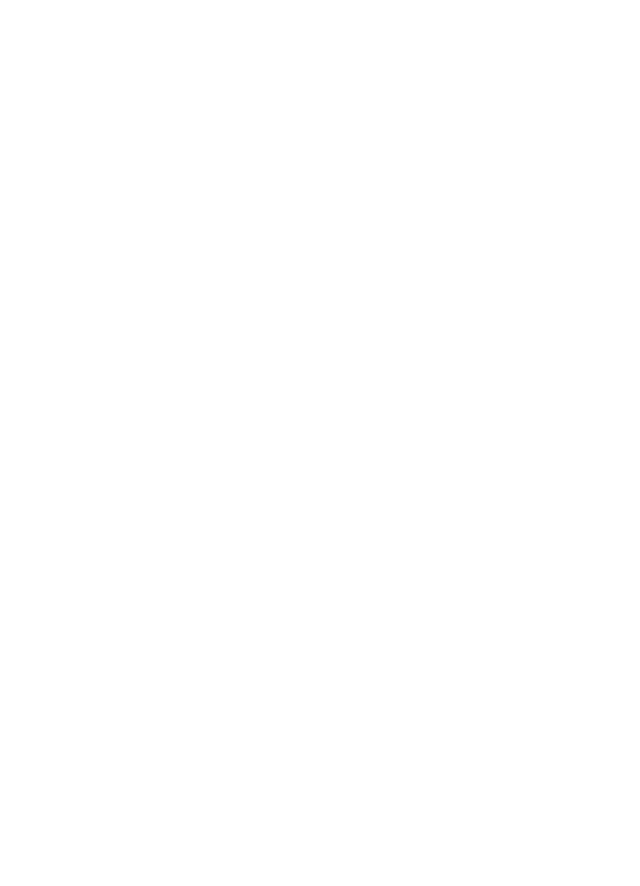
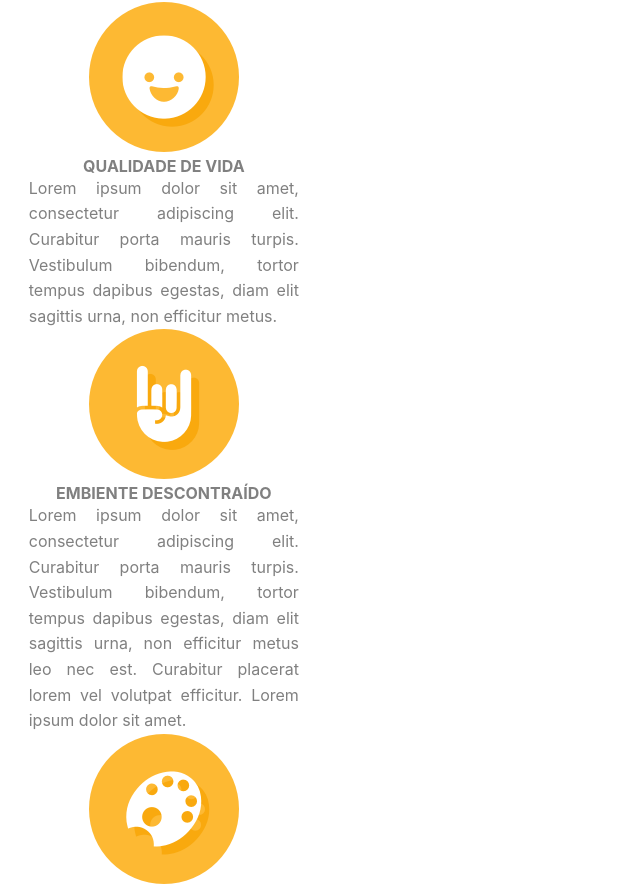
Before and after one commit to arpesam/elo7-test, a React (Create React App) app: page / in a window 1280 px wide. Shown: the part 1131-2017 px from the top of the page, without its empty margins (0-640 px from the left). Before the commit the page ends 1104 px from the top, so only its background shows below. Built offline with nearby package versions, Linux system fonts and the light colour scheme.

Commit message:
added card components to render company description

```diff
--- a/src/App.js
+++ b/src/App.js
@@ -1,7 +1,9 @@
-import React from 'react';
+import React from 'react'
 import Header from './components/header/Header'
 import TeamSection from './components/team-section/TeamSection'
-import './App.css';
+import CompanyDescription from './components/company-description/CompanyDescription'
+
+import './App.css'
 
 
 function App() {
@@ -9,8 +11,9 @@
     <div className="App">
       <Header />
       <TeamSection />
+      <CompanyDescription />
     </div>
   );
 }
 
-export default App;
+export default App
--- /dev/null
+++ b/src/components/company-description/CompanyDescription.css
@@ -0,0 +1,11 @@
+.company-description {
+  padding: 3%;
+}
+
+.card {
+  max-width: 30%;
+}
+
+.card p {
+  text-align: justify;
+}
--- /dev/null
+++ b/src/components/company-description/CompanyDescription.jsx
@@ -0,0 +1,44 @@
+import React from 'react'
+import Card from './card/Card.jsx'
+import lifeQuality from '../../assets/images/qualidade.png'
+import relaxed from '../../assets/images/descontracao.png'
+import activity from '../../assets/images/atividades.png'
+import './CompanyDescription.css'
+
+
+const CompanyDescription = () => {
+  const cardData = [
+    {
+      title: 'Qualidade de vida',
+      img: lifeQuality,
+      description: `Lorem ipsum dolor sit amet, consectetur adipiscing elit. Curabitur porta mauris turpis.
+      Vestibulum bibendum, tortor tempus dapibus egestas, diam elit sagittis urna, non efficitur
+      metus.`
+    },
+    {
+      title: 'Embiente descontraído',
+      img: relaxed,
+      description: `Lorem ipsum dolor sit amet, consectetur adipiscing elit. Curabitur porta mauris turpis.
+      Vestibulum bibendum, tortor tempus dapibus egestas, diam elit sagittis urna, non efficitur
+      metus leo nec est. Curabitur placerat lorem vel volutpat efficitur. Lorem ipsum dolor sit
+      amet.`
+    },
+    {
+      title: 'Atividades extras',
+      img: activity,
+      description: `Lorem ipsum dolor sit amet, consectetur adipiscing elit. Curabitur porta mauris turpis.
+      Vestibulum bibendum, tortor tempus dapibus egestas, diam elit sagittis urna, non efficitur
+      metus leo nec est. Curabitur placerat lorem vel.`
+    }
+  ]
+
+  return (
+    <div className="company-description">
+      {cardData.map((card, index) => (
+        <Card key={index} {...card} />
+      ))}
+    </div>
+  )
+}
+
+export default CompanyDescription
--- /dev/null
+++ b/src/components/company-description/card/Card.jsx
@@ -0,0 +1,15 @@
+import React from 'react'
+import './Card.css'
+
+
+const Card = ({ title, img, description }) => {
+  return (
+    <div className="card">
+      <img src={img} alt={title}/>
+      <h4 className="to-uppercase">{title}</h4>
+      <p>{description}</p>
+    </div>
+  )
+}
+
+export default Card
--- a/src/components/team-section/TeamSection.css
+++ b/src/components/team-section/TeamSection.css
@@ -2,7 +2,3 @@
   background: #f5f7fa;
   padding: 3%;
 }
-
-.team-gallery {
-  justify-content: space-between;
-}
--- a/src/components/team-section/team-profiles/TeamProfiles.css
+++ b/src/components/team-section/team-profiles/TeamProfiles.css
@@ -0,0 +1,4 @@
+
+.team-gallery {
+  justify-content: space-between;
+}
--- a/src/components/team-section/team-profiles/TeamProfiles.jsx
+++ b/src/components/team-section/team-profiles/TeamProfiles.jsx
@@ -3,6 +3,8 @@
 import guto from '../../../assets/images/guto.png';
 import david from '../../../assets/images/david.png';
 import beatriz from '../../../assets/images/beatriz.png';
+
+import './TeamProfiles.css'
 
 const TeamProfiles = () => {
   return (
```
Also changed, not shown: src/index.js (+4 -4 lines), src/components/company-description/card/Card.css (added).
